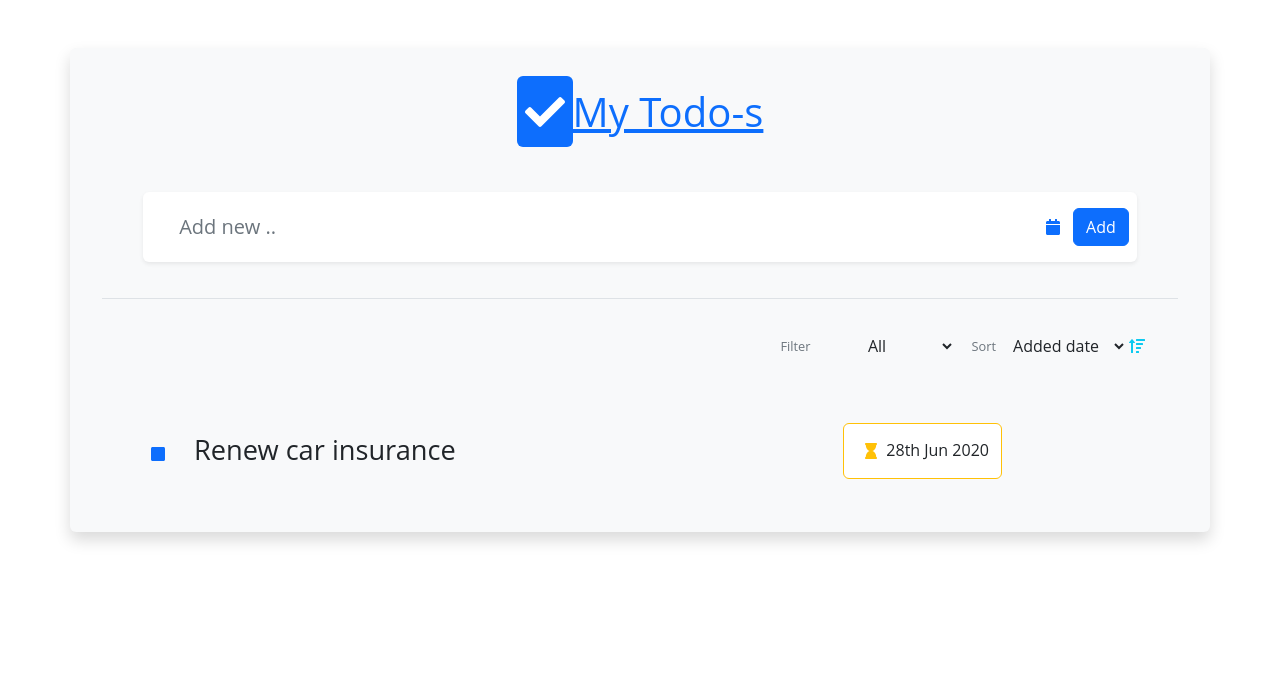
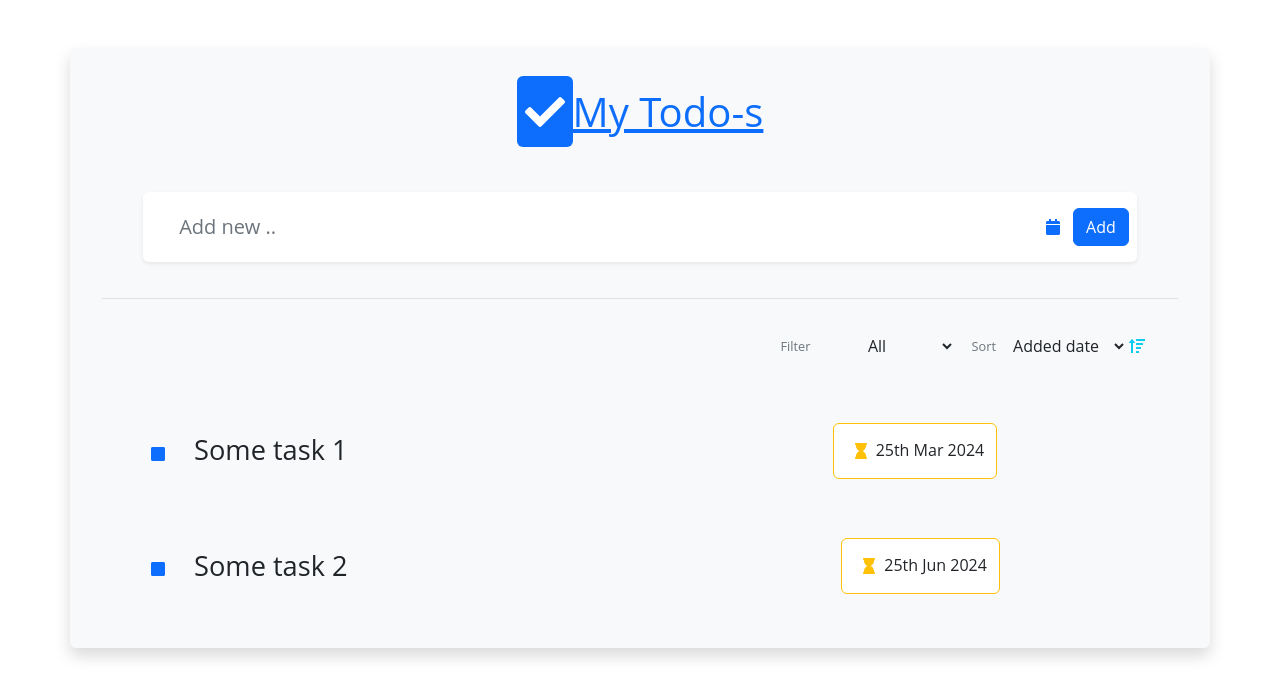
Before and after one commit to marionikolov17/Angular-ToDo-App, an Angular app in the folder client/: page / in a window 1280 px wide. Shown: the top 698 px of the page. Built offline with nearby package versions, Linux system fonts and the light colour scheme.

Commit message:
Update todo-list.component.html

```diff
--- a/client/src/app/todo-list/todo-list.component.html
+++ b/client/src/app/todo-list/todo-list.component.html
@@ -2,7 +2,7 @@
 <div class="row mx-1 px-5 pb-3 w-80">
   <div class="col mx-auto">
     <!-- Todo Item 2 -->
-    <div class="row px-3 align-items-center todo-item rounded">
+    <div class="row px-3 align-items-center todo-item rounded" *ngFor="let task of tasks">
       <div class="col-auto m-1 p-0 d-flex align-items-center">
         <h2 class="m-0 p-0">
           <fa-icon
@@ -26,13 +26,13 @@
           type="text"
           class="form-control form-control-lg border-0 edit-todo-input bg-transparent rounded px-3"
           readonly
-          value="Renew car insurance"
-          title="Renew car insurance"
+          value="{{task.text}}"
+          title="{{task.text}}"
         />
         <input
           type="text"
           class="form-control form-control-lg border-0 edit-todo-input rounded px-3 d-none"
-          value="Renew car insurance"
+          value="{{task.text}}"
         />
       </div>
       <div class="col-auto m-1 p-0 px-3">
@@ -48,7 +48,7 @@
               title=""
               data-original-title="Due on date"
             ></fa-icon>
-            <h6 class="text my-2 pr-2">28th Jun 2020</h6>
+            <h6 class="text my-2 pr-2">{{task.dueDate}}</h6>
           </div>
         </div>
       </div>
@@ -83,7 +83,7 @@
               title=""
               data-original-title="Created date"
             ></fa-icon>
-            <label class="date-label my-2 text-black-50">28th Jun 2020</label>
+            <label class="date-label my-2 text-black-50">{{task.createdAt}}</label>
           </div>
         </div>
       </div>
```
